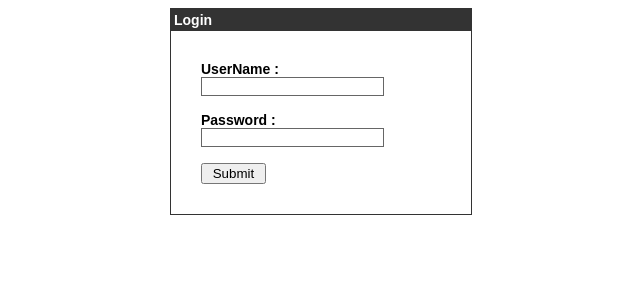
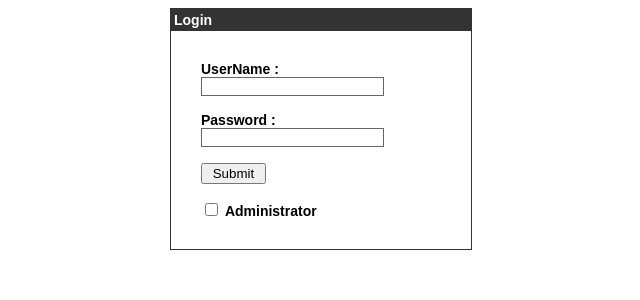
Before and after one commit to jdl1209/ISTE432_Group5_Project, a PHP site: page /login.php in a window 1280 px wide. Shown: the top 300 px of the page, without its empty margins (319-959 px from the left). Run offline with PHP 8.4, Linux system fonts and the light colour scheme; data that the repository does not hold is empty.

Commit message:
Adding an admin checkbox for the login page

```diff
--- a/login.php
+++ b/login.php
@@ -31,7 +31,11 @@
                <form action = "" method = "post">
                   <label>UserName  :</label><input type = "text" name = "username" class = "box"/><br /><br />
                   <label>Password  :</label><input type = "password" name = "password" class = "box" /><br/><br />
-                  <input type = "submit" value = " Submit "/><br />
+                  <input type = "submit" value = " Submit "/><br/> <br>
+                  <input type="checkbox" id="admin" name="admin" value="AdminControl">
+
+                  <label for="admin"> Administrator </label>
+
                </form>
 
                <div style = "font-size:11px; color:#cc0000; margin-top:10px"><?php echo $error; ?></div>
```
